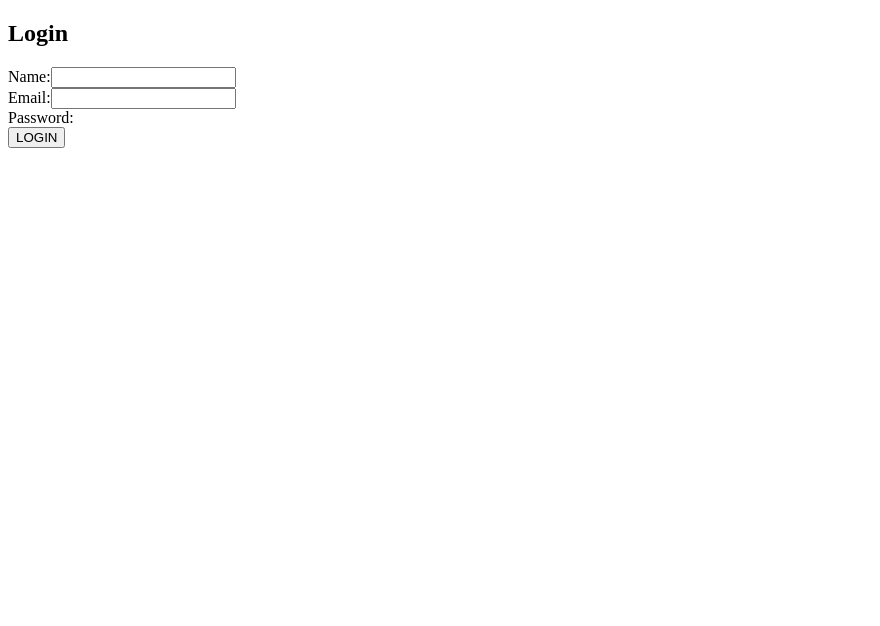
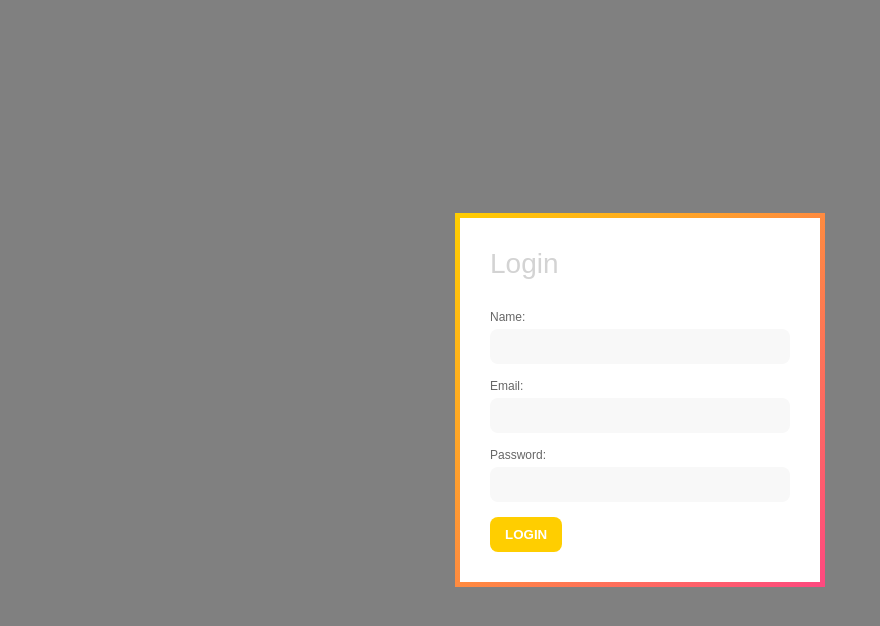
Before and after one commit to Stuffing-Iteration/pet-check-iteration, a React app: page / in a window 1280 px wide. Shown: the top 626 px of the page, without its empty margins (0-880 px from the left). Built offline with nearby package versions, Linux system fonts and the light colour scheme.

Commit message:
hopefully not on my personal branch, these are current working changes

```diff
--- a/client/App.js
+++ b/client/App.js
@@ -1,5 +1,6 @@
 import React, {useState} from 'react';
 import LoginForm from './Components/LoginForm'
+import './index.css'
 
 
 function App () {
@@ -15,10 +16,22 @@
 
     const Login = details => {
         console.log(details)
+
+        if(details.email == adminUser.email && details.password == adminUser.password){
+            console.log('logged in')
+            setUser({
+                name:details.name,
+                email: details.email
+            })
+        } else {
+            setError('details dont match')
+            console.log('details dont match')
+    }
     }
 
     const LogOut = () => {
         console.log('logout');
+        setUser({name: "", email: ""});
     }
 
     return (
@@ -26,7 +39,7 @@
                 {(user.email != "") ? (
                     <div className= "Welcome">
                         <h2>Welcome, <span>{user.name}</span></h2>
-                        <button>Logout</button>
+                        <button onClick={LogOut}>Logout</button>
                         </div>
                 ) : (
                     <LoginForm Login={Login} error={error} />
--- a/client/Components/LoginForm.js
+++ b/client/Components/LoginForm.js
@@ -13,18 +13,18 @@
     <form onSubmit= {submitHandler}>
         <div className="form-inner">
             <h2>Login</h2>
-            {/*Error! */}
+            {(error != "") ? (<div className="error"></div>) : ""}
             <div className="form-group">
                 <label htmlFor="name">Name:</label>
-                <input type="text" name="name" id="name" />
+                <input type="text" name="name" id="name" onChange={e => setDetails({...details, name: e.target.value})} value= {details.name} />
             </div>
             <div className="form-group">
                 <label htmlFor='email'>Email:</label>
-                <input type="email" name="email" id="email"></input>
+                <input type="email" name="email" id="email" onChange={e => setDetails({...details, email: e.target.value})} value= {details.email} ></input>
             </div>
             <div className ="form-group">
               <label htmlFor='password'>Password:</label>
-             <label type='password' name='password' id='password'/>
+             <input type='password' name='password' id='password' onChange={e => setDetails({...details, password: e.target.value})} value= {details.password} />
             </div>
 
             <div>
@@ -37,4 +37,4 @@
   )
 }
 
-export default LoginForm
+export default LoginForm;
--- /dev/null
+++ b/client/index.css
@@ -0,0 +1,129 @@
+* {
+    margin: 0;
+    padding: 0;
+    box-sizing: border-box;
+    font-family: montserrat, sans-serif;
+}
+
+input, button {
+    appearance: none;
+    background: none;
+    border: none;
+    outline: none;
+
+}
+
+.App {
+    height: 100vh;
+    display: flex;
+    align-items: center;
+    justify-content: center;
+    background-color: gray;
+
+}
+
+form {
+    display: block;
+    position: relative;
+
+
+}
+
+form:after {
+    content: '';
+    display: block;
+    position: absolute;
+    top: -5px;
+    left: -5px;
+    right: -5px;
+    bottom: -5px;
+    z-index: 1;
+    background-image: linear-gradient(to bottom right, #ffce00, #FE4880);
+  }
+
+  form .form-inner {
+    position: relative;
+    display: block;
+    background-color: white;
+    padding: 30px;
+    z-index: 2;
+  }
+
+  form .form-inner h2 {
+    color: lightgray;
+    font-size: 28px;
+    font-weight:500;
+    margin-bottom: 30px;
+  }
+
+  form .form-inner .form-group {
+    display: block;
+    width: 300px;
+    margin-bottom: 15px;
+  }
+
+  .form-inner .form-group label {
+    display: block;
+    color: #666;
+    font-size: 12px;
+    margin-bottom: 5px;
+    transition: 0.4s;
+
+  }
+
+  .form-inner .form-group focus-within label {
+    color: #FE4880;
+
+  }
+
+  form .form-inner .form-group input {
+    display: block;
+    width: 100%;
+    padding: 10px 15px;
+    background-color: #F8F8F8;
+
+    border-radius: 8px;
+    transition: 0.4s;
+  }
+
+  form .form-inner .form-group input:focus {
+    box-shadow: 0px 0px 3px black;
+
+  }
+  form .form-inner input[type="submit"],
+  .welcome button {
+    display: inline-block;
+    padding: 10px 15px;
+    border-radius: 8px;
+    background-image: linear-gradient(to right, #FFCE00 50%,#FFCE00 50%, #FE4880);
+    background-size: 200%;
+    background-position: 0%;
+    transition: 0.4s;
+    color: #fff;
+    font-weight: 700;
+    cursor: pointer;
+  }
+
+  form .form-inner input[type="submit"]:hover,
+  .welcome button:hover {
+    background-position: 100% 0%;
+  }
+
+  .welcome {
+    width: 100%;
+    max-width: 480px;
+    background-color: white;
+    padding: 15px 30px;
+  }
+
+  .welcome h2 {
+    color: #888;
+    font-size: 28px;
+    font-weight: 500;
+    margin-bottom: 30px;
+  }
+
+  .welcome h2 span {
+    color: #FE4888;
+    font-weight: 700;
+  }
```
Also changed, not shown: public/bundle.js.
